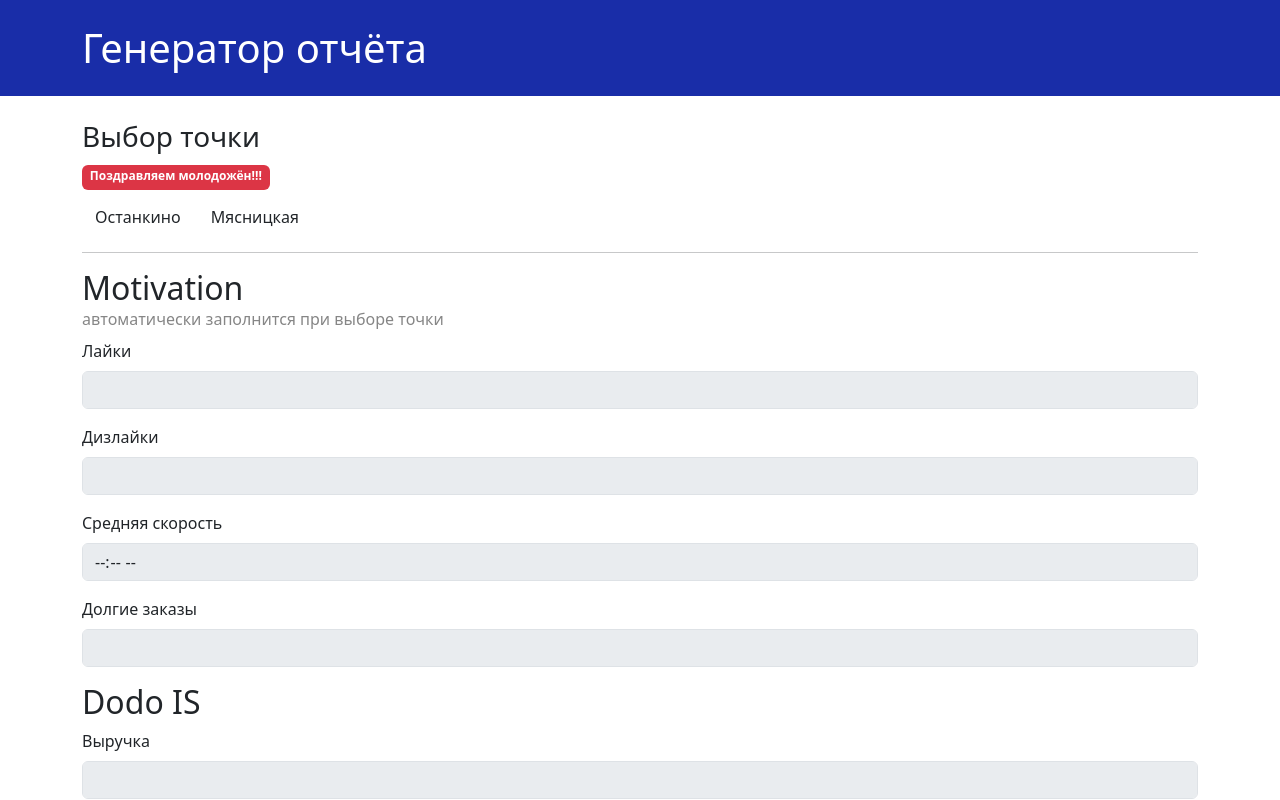
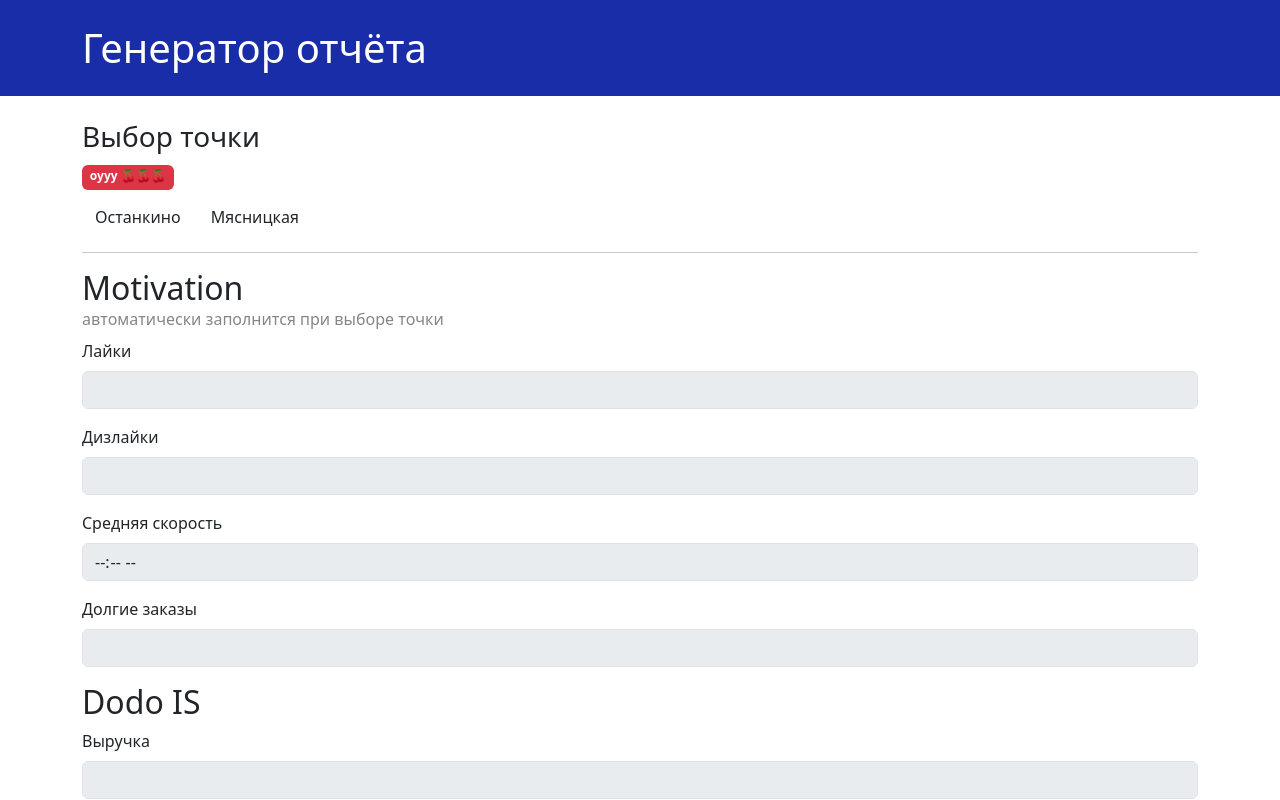
Before and after one commit to kingdomstay/drinkit-ostankino, a plain HTML site: page index.html in a window 1280 px wide. Shown: the top 800 px of the page. Drawn offline with nearby package versions, Linux system fonts and the light colour scheme.

Commit message:
Update index.html

```diff
--- a/index.html
+++ b/index.html
@@ -21,7 +21,7 @@
   <div class="container mt-4">
   <form class="form" name="form">
     <h3>Выбор точки</h3>
-    <span class="badge text-bg-danger pb-2 mb-2">Поздравляем молодожён!!!</span>
+    <span class="badge text-bg-danger pb-2 mb-2">оууу 🍒🍒🍒</span>
     <div>
       <input type="radio" class="btn-check" name="coffeePlace" id="Ostankino" value="0" autocomplete="off" required>
       <label class="btn" for="Ostankino">Останкино</label>
```
